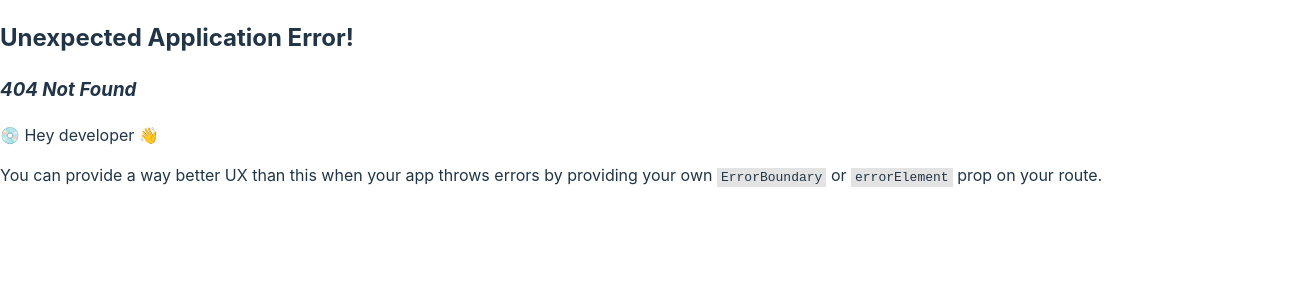
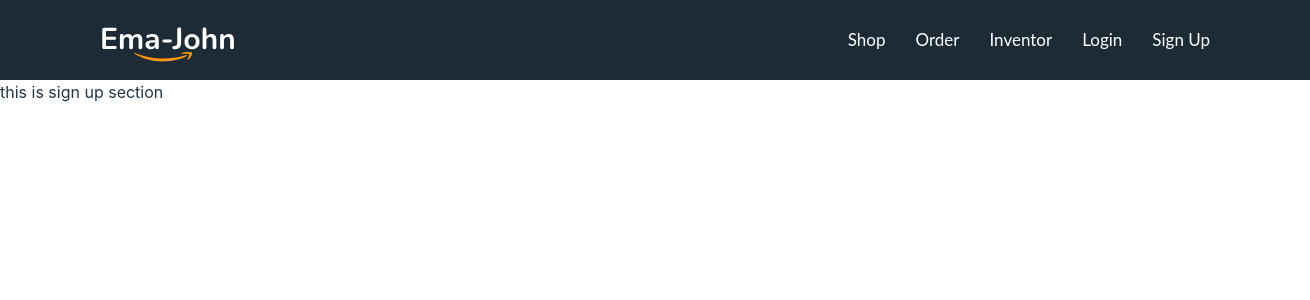
Before and after one commit to MAINULIS/ema-john-simple, a React (Vite) app: page /signUp in a window 1280 px wide. Before the commit this address had no page. Shown: the top 300 px of the page, 1310 px wide, since content can reach past the window. Built offline with nearby package versions, Linux system fonts and the light colour scheme.

Commit message:
firebase initial set added

```diff
--- a/package.json
+++ b/package.json
@@ -13,6 +13,7 @@
     "@fortawesome/fontawesome-svg-core": "^6.4.2",
     "@fortawesome/free-solid-svg-icons": "^6.4.2",
     "@fortawesome/react-fontawesome": "^0.2.0",
+    "firebase": "^10.4.0",
     "localforage": "^1.10.0",
     "match-sorter": "^6.3.1",
     "react": "^18.2.0",
--- a/src/component/Header/Header.css
+++ b/src/component/Header/Header.css
@@ -1,5 +1,6 @@
 .header {
     height: 80px;
+    width: 1110px;
     background-color: #1C2B35;
     display: flex;
     justify-content: space-between;
--- a/src/component/Header/Header.jsx
+++ b/src/component/Header/Header.jsx
@@ -12,6 +12,7 @@ const Header = () => {
                 <Link to="/orders">Order</Link>
                 <Link to="/inventory">Inventor</Link>
                 <Link to="/login">Login</Link>
+                <Link to="/signUp">Sign Up</Link>
             </div>
         </nav>
     );
--- a/src/component/Login/Login.jsx
+++ b/src/component/Login/Login.jsx
@@ -1,4 +1,5 @@
 import React from 'react';
+import './Login.css'
 
 const Login = () => {
     return (
--- a/src/component/Shop/Shop.jsx
+++ b/src/component/Shop/Shop.jsx
@@ -46,7 +46,7 @@ const Shop = () => {
         // rather update the quantity
         const exists = cart.find(pd => pd.id === product.id);
         if(!exists){
-            product.quantity = 1;
+            product.quantity = 0;
             newCart = [...cart, product]
         }
         else{
--- /dev/null
+++ b/src/component/SignUp/SignUp.jsx
@@ -0,0 +1,12 @@
+import React from 'react';
+import './SignUp.css'
+
+const SignUp = () => {
+    return (
+        <div>
+            this is sign up section
+        </div>
+    );
+};
+
+export default SignUp;
--- a/src/main.jsx
+++ b/src/main.jsx
@@ -11,6 +11,7 @@ import Inventory from './component/Inventory/Inventory.jsx'
 import Login from './component/Login/Login.jsx'
 import CartProductsLoader from './Loaders/CartProductsLoader.js'
 import CheckOut from './component/CheckOut/CheckOut'
+import SignUp from './component/SignUp/SignUp'
 
 const router = createBrowserRouter([
   {
@@ -38,6 +39,10 @@ const router = createBrowserRouter([
         path:'login',
         element: <Login></Login>
       },
+      {
+        path: 'signUp',
+        element: <SignUp></SignUp>
+      },
 
     ]
   },
```
Also changed, not shown: src/__steps__.js (added, +8 -0 lines), src/firebase/firebase.config.js (added, +18 -0 lines), src/component/Login/Login.css (added), src/component/SignUp/SignUp.css (added), 1 other file (tests, documents, lock files or other folders).
